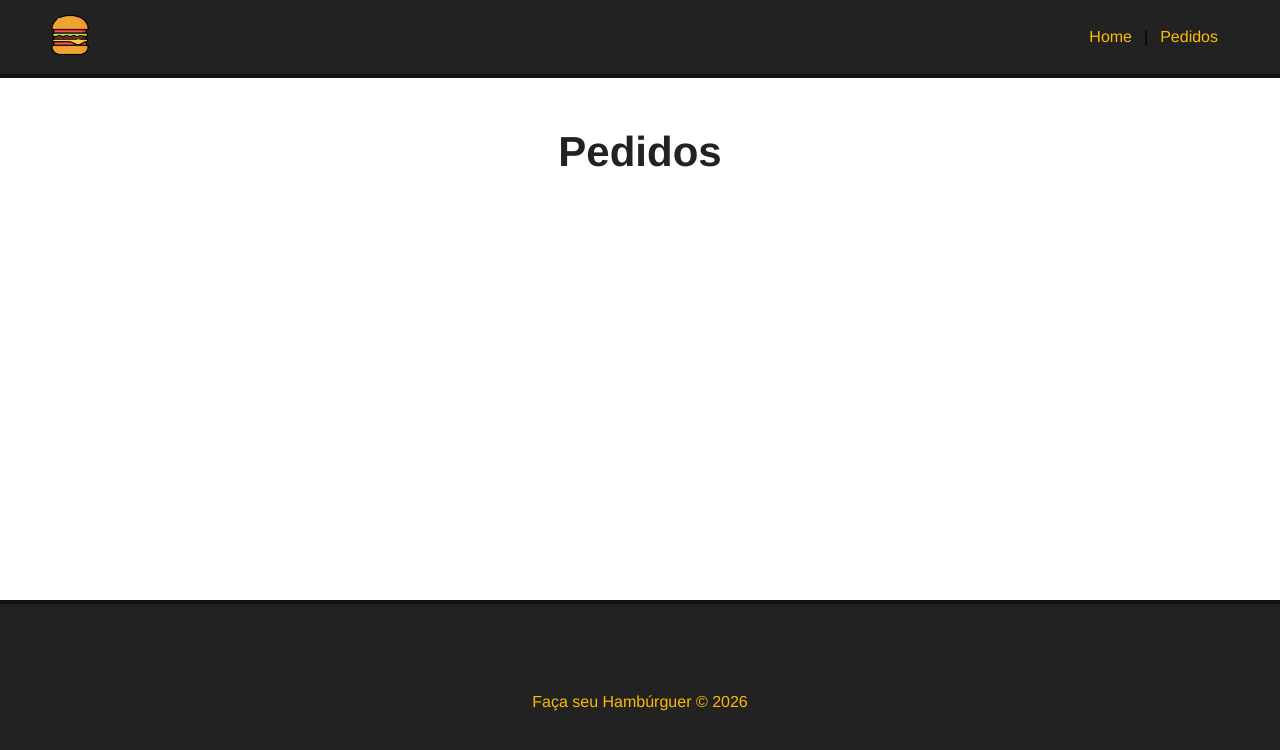
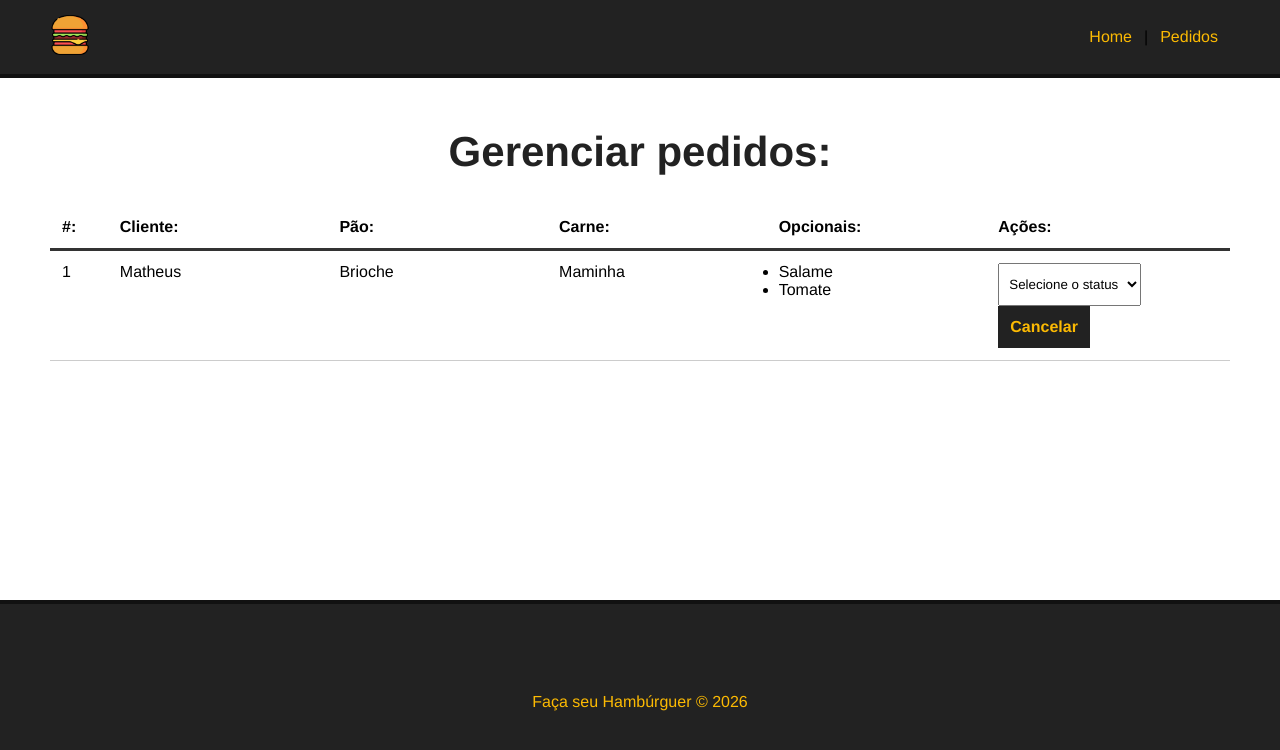
Before and after one commit to MatheusPichler88/make-your-burger, a Vue app: page /pedidos in a window 1280 px wide. Shown: the top 750 px of the page. Built offline with nearby package versions, Linux system fonts and the light colour scheme.

Commit message:
feat: criando tela de pedidos

```diff
--- /dev/null
+++ b/src/components/Dashboard.vue
@@ -0,0 +1,102 @@
+<template>
+  <div id="burger-table">
+    <!-- Cabeçalho da Tabela -->
+    <div>
+      <div id="burger-table-heading">
+        <div class="order-id">#:</div>
+        <div>Cliente:</div>
+        <div>Pão:</div>
+        <div>Carne:</div>
+        <div>Opcionais:</div>
+        <div>Ações:</div>
+      </div>
+    </div>
+
+    <!-- Linhas da Tabela -->
+    <div id="burger-table-rows">
+      <div class="burger-table-row">
+        <div class="order-number">1</div>
+        <div>Matheus</div>
+        <div>Brioche</div>
+        <div>Maminha</div>
+        <div>
+          <ul>
+            <li>Salame</li>
+            <li>Tomate</li>
+          </ul>
+        </div>
+        <div>
+          <select name="status" class="status">
+            <option value="">Selecione o status</option>
+          </select>
+          <button class="delete-btn">Cancelar</button>
+        </div>
+      </div>
+    </div>
+  </div>
+</template>
+
+<script>
+export default {
+  name: "Dashboard"
+}
+</script>
+
+<style scoped>
+  #burger-table {
+    max-width: 1200px;
+    margin: 0 auto;
+  }
+
+  #burger-table-heading,
+  #burger-table-rows,
+  .burger-table-row {
+    display: flex;
+    flex-wrap: wrap;
+  }
+
+  #burger-table-heading {
+    font-weight: bold;
+    padding: 12px;
+    border-bottom: 3px solid #333;
+  }
+
+  .burger-table-row {
+    width: 100%;
+    padding: 12px;
+    border-bottom: 1px solid #CCC;
+  }
+
+  #burger-table-heading div,
+  .burger-table-row div {
+    width: 19%;
+  }
+
+  #burger-table-heading .order-id,
+  .burger-table-row .order-number {
+    width: 5%;
+  }
+
+  select {
+    padding: 12px 6px;
+    margin-right: 12px;
+  }
+
+  .delete-btn {
+    background-color: #222;
+    color:#fcba03;
+    font-weight: bold;
+    border: 2px solid #222;
+    padding: 10px;
+    font-size: 16px;
+    margin: 0 auto;
+    cursor: pointer;
+    transition: .5s;
+  }
+
+  .delete-btn:hover {
+    background-color: transparent;
+    color: #222;
+  }
+
+</style>
--- a/src/views/Pedidos.vue
+++ b/src/views/Pedidos.vue
@@ -1,12 +1,18 @@
 <template>
   <!-- Usa o mesmo container global para manter o alinhamento visual -->
   <div class="main-container">
-    <h1>Pedidos</h1>
+    <h1>Gerenciar pedidos:</h1>
+    <Dashboard />
   </div>
 </template>
 
 <script>
+import Dashboard from '@/components/Dashboard.vue';
+
 export default {
-  name: 'Pedidos' // Identificador da View de pedidos
+  name: 'Pedidos', // Identificador da View de pedidos
+  components: {
+    Dashboard
+  }
 }
 </script>
```
